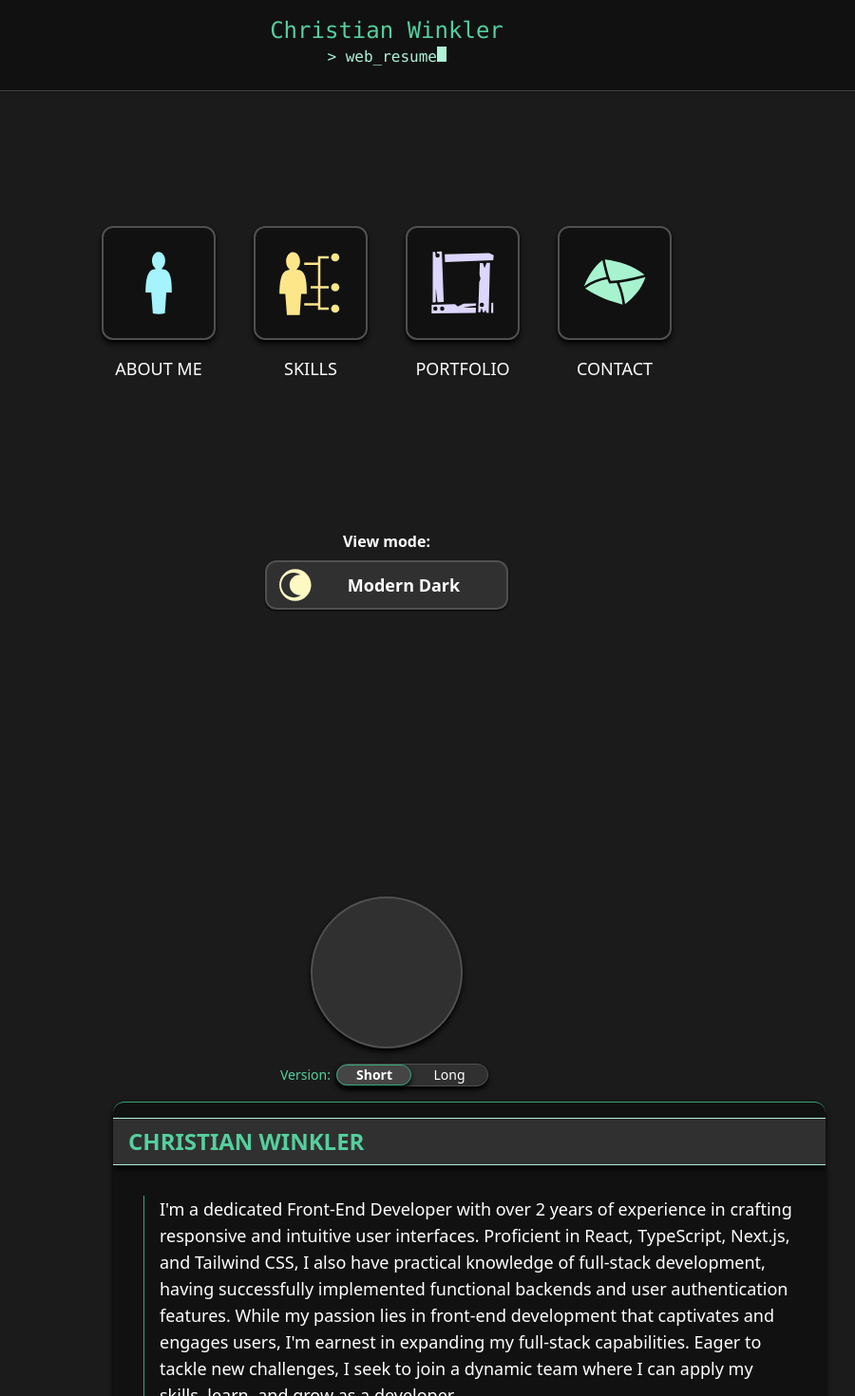
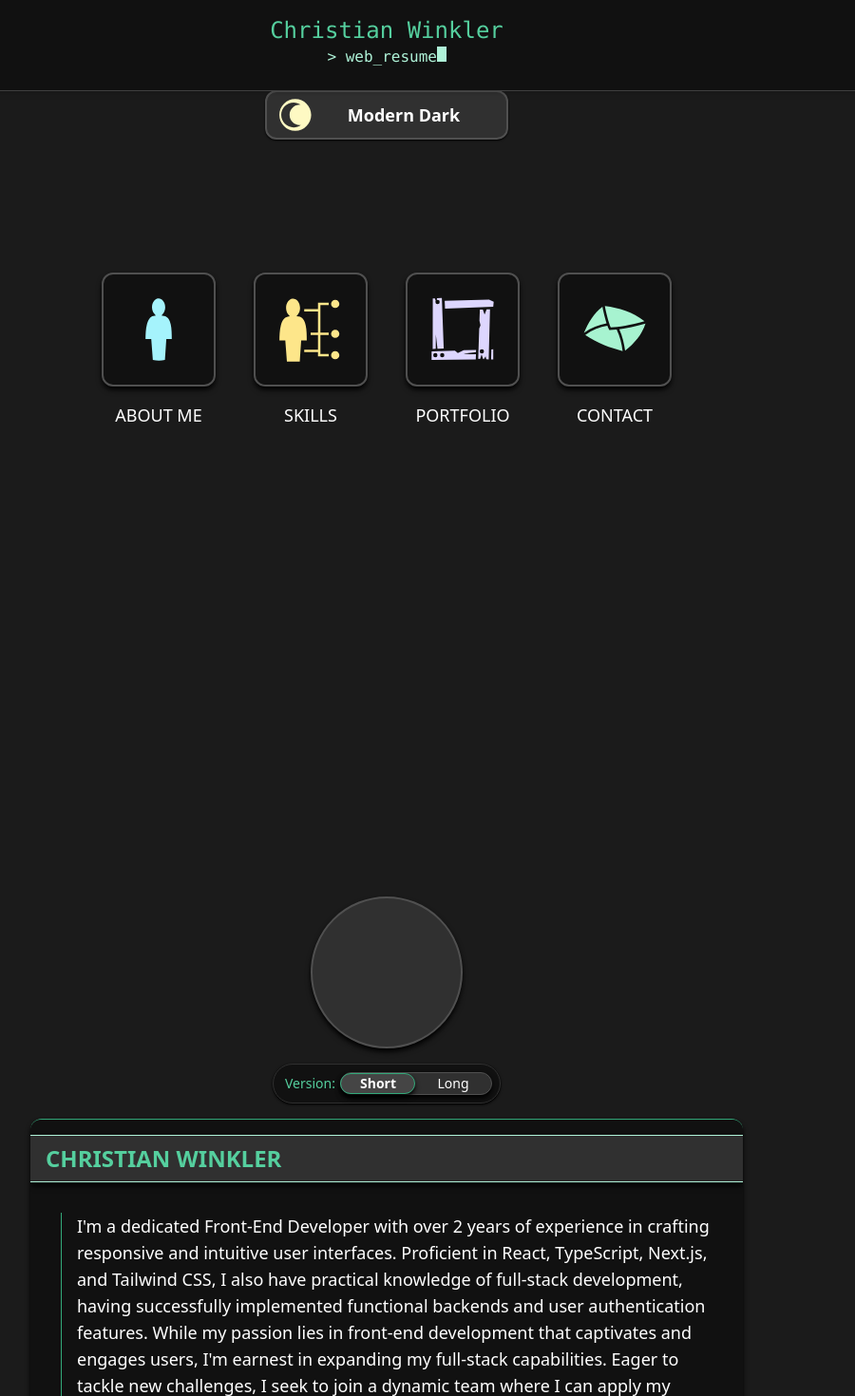
Before and after one commit to cwinkdev/web-resume, a Next.js app: page / in a window 1280 px wide. Shown: the top 1470 px of the page at 95% size, without its empty margins (233-1133 px from the left). Built offline with nearby package versions, Linux system fonts and the light colour scheme.

Commit message:
reorganize main nav and making about more responsive

```diff
--- a/app/components/about/About.tsx
+++ b/app/components/about/About.tsx
@@ -8,11 +8,11 @@ const About = () => {
   const [isLongVersion, setIsLongVersion] = useState<boolean>(false);
 
   return (
-    <section className="pt-32 p-8 min-h-fit h-screen w-full text-center xl:w-1/2 xl:mx-auto">
+    <section className="pt-32 p-8 min-h-fit h-screen text-center xl:mx-auto">
       <div
         className={`${
           state.currentSection === 'about' ? 'slide-in-right' : ''
-        } border-2 border-base3 rounded-full shadow-md shadow-baseShadow mx-auto h-40 bg-base2 w-40 mx-auto my-4`}
+        } border-2 border-base3 rounded-full shadow-md shadow-baseShadow h-40 bg-base2 w-40 mx-auto my-4`}
       ></div>
       <AboutModeToggle
         isLongVersion={isLongVersion}
--- a/app/components/about/AboutCard.tsx
+++ b/app/components/about/AboutCard.tsx
@@ -9,6 +9,8 @@ interface AboutCardProps {
 
 const AboutCard = ({ isLongVersion }: AboutCardProps) => {
   const aboutMeLines = splitIntoLines(aboutMeText, 29);
+  const aboutMeLinesWide = splitIntoLines(aboutMeText, 48);
+
   const options = { threshold: 0 };
   const { ref, inView } = useInView(options);
   const { state } = useApp();
@@ -20,7 +22,7 @@ const AboutCard = ({ isLongVersion }: AboutCardProps) => {
           ref={ref}
           className={`${
             inView ? 'slide-in-right' : ''
-          } mt-4 h-[450px] font-light mx-auto relative overflow-hidden crawl-container shadow-baseShadow shadow-inner border-y border-secondary ${
+          } mt-4 h-[450px] w-[350px] xl:w-[750px] font-light mx-auto relative overflow-hidden crawl-container shadow-baseShadow shadow-inner border-y border-secondary ${
             state.theme.id === 'theme1'
               ? 'rounded-sm'
               : state.theme.id === ''
@@ -33,6 +35,7 @@ const AboutCard = ({ isLongVersion }: AboutCardProps) => {
             backgroundPosition: 'center',
           }}
         >
+          <div className="xl:hidden">
             {aboutMeLines.map((line, index) => (
               <div
                 key={line}
@@ -49,6 +52,24 @@ const AboutCard = ({ isLongVersion }: AboutCardProps) => {
               </div>
             ))}
           </div>
+          <div className="xl:block hidden">
+            {aboutMeLinesWide.map((line, index) => (
+              <div
+                key={line}
+                className="crawl-line w-full xl:text-2xl text-xl font-bold"
+                style={{
+                  opacity: 1 - index * 0.1,
+                  transform: `translateY(${index * 10}vh) scale(${
+                    1 - index * 0.05
+                  })`,
+                  animationDelay: `${index * 2}s`,
+                }}
+              >
+                {line}
+              </div>
+            ))}
+          </div>
+        </div>
       ) : (
         <div
           ref={ref}
@@ -64,7 +85,7 @@ const AboutCard = ({ isLongVersion }: AboutCardProps) => {
               : state.theme.id === ''
               ? 'border-y border-secondary rounded-xl'
               : 'border-y border-secondary rounded-lg'
-          } mt-4 h-[450px] w-[350px] xl:w-[750px] mx-auto xl:h-fit flex flex-col font-light relative overflow-y-auto shadow-baseShadow bg-base shadow-md rounded-lg`}
+          } mt-4 h-[380px] w-[350px] xl:h-[340px] xl:w-[750px] mx-auto flex flex-col font-light relative overflow-y-auto shadow-baseShadow bg-base shadow-md rounded-lg`}
         >
           <div
             className={`bg-base2 text-left mt-4 py-2 border-y border-accent shadow-baseShadow shadow-md`}
--- a/app/components/about/AboutModeToggle.tsx
+++ b/app/components/about/AboutModeToggle.tsx
@@ -27,12 +27,12 @@ const AboutModeToggle = ({
       ref={ref}
       className={`${
         inView ? 'slide-in-left' : ''
-      } flex w-56 justify-center mx-auto text-center text-sm my-4`}
+      } flex w-60 pl-3 pr-1 py-2 rounded-full border border-base2 shadow shadow-baseShadow justify-center mx-auto text-center bg-base text-sm my-4`}
     >
       <p className="my-auto text-primary">Version:</p>
       <div
         {...handlers}
-        className="w-40  cursor-pointer h-6 mx-auto rounded-full flex shadow-md shadow-baseShadow bg-base2 text-baseText relative font-light box-border border border-base3"
+        className="w-40 cursor-pointer h-6 mx-auto rounded-full flex shadow-md shadow-baseShadow bg-base2 text-baseText relative font-light box-border border border-base3"
       >
         <div
           onClick={() => setIsLongVersion(false)}
--- a/app/components/mainNavMenu/MainNavButton.tsx
+++ b/app/components/mainNavMenu/MainNavButton.tsx
@@ -31,7 +31,7 @@ const MainNavButton = ({
       onClick={(e) => handleClick(e, sectionId)}
       className={`${
         inView ? 'slide-in-left' : ''
-      } w-40 h-40 text-center relative my-20 duration-300 hover:scale-110 hover:text-accent`}
+      } w-40 h-40 text-center relative duration-300 hover:scale-110 hover:text-accent`}
       id={componentID}
       ref={ref}
     >
--- a/app/components/mainNavMenu/MainNavMenu.tsx
+++ b/app/components/mainNavMenu/MainNavMenu.tsx
@@ -12,7 +12,13 @@ const MainNavMenu = ({}: MainNavMenuProps) => {
   const { ref, inView } = useInView(options);
   return (
     <div className="w-full flex flex-col text-center h-full my-auto">
-      <div className="h-[400px] grid grid-rows-2 grid-cols-1 xl:flex xl:mx-auto">
+      <div ref={ref} className={`w-full ${inView ? 'slide-in-left' : ''} `}>
+        <ThemeSwitcher
+          additionalCSS="text-4xl mt-2 w-64 px-3"
+          showName={true}
+        />
+      </div>
+      <div className="h-[450px] grid grid-rows-2 mt-24 grid-cols-1 xl:justify-evenly justify-between xl:flex xl:mx-auto">
         <div className="flex justify-center h-1/2">
           <MainNavButton
             label={'ABOUT ME'}
@@ -54,9 +60,6 @@ const MainNavMenu = ({}: MainNavMenuProps) => {
           />
         </div>
       </div>
-      <div ref={ref} className={`w-full ${inView ? 'slide-in-left' : ''} `}>
-        <ThemeSwitcher additionalCSS="text-4xl w-64 px-3" showName={true} />
-      </div>
     </div>
   );
 };
--- a/app/components/quickNavMenu/ThemeSwitcher.tsx
+++ b/app/components/quickNavMenu/ThemeSwitcher.tsx
@@ -43,8 +43,11 @@ const ThemeSwitcher = ({
   };
 
   return (
-    <div style={{ transform: `translateX(${translateX}px)` }}>
-      {showName ? <h2 className="font-semibold mb-2">View mode:</h2> : null}
+    <div
+      className="h-32 flex flex-col "
+      style={{ transform: `translateX(${translateX}px)` }}
+    >
+      {showName ? <h2 className="font-semibold">View mode:</h2> : null}
       <button
         onClick={cycleTheme}
         className={`${
--- a/app/globals.css
+++ b/app/globals.css
@@ -61,7 +61,6 @@
 
 .crawl-container {
   bottom: 0;
-  width: 750px;
   transform-origin: 50% 100%;
 }
 @keyframes crawl {
--- a/package.json
+++ b/package.json
@@ -14,7 +14,6 @@
     "react-dom": "^18",
     "react-icons": "^4.12.0",
     "react-intersection-observer": "^9.5.3",
-    "react-star-wars-crawl": "^2.0.0",
     "react-swipeable": "^7.0.1",
     "swiper": "^11.0.5"
   },
```
Also changed, not shown: 1 other file (tests, documents, lock files or other folders). Lines whose indentation alone changed are shown as unchanged.
